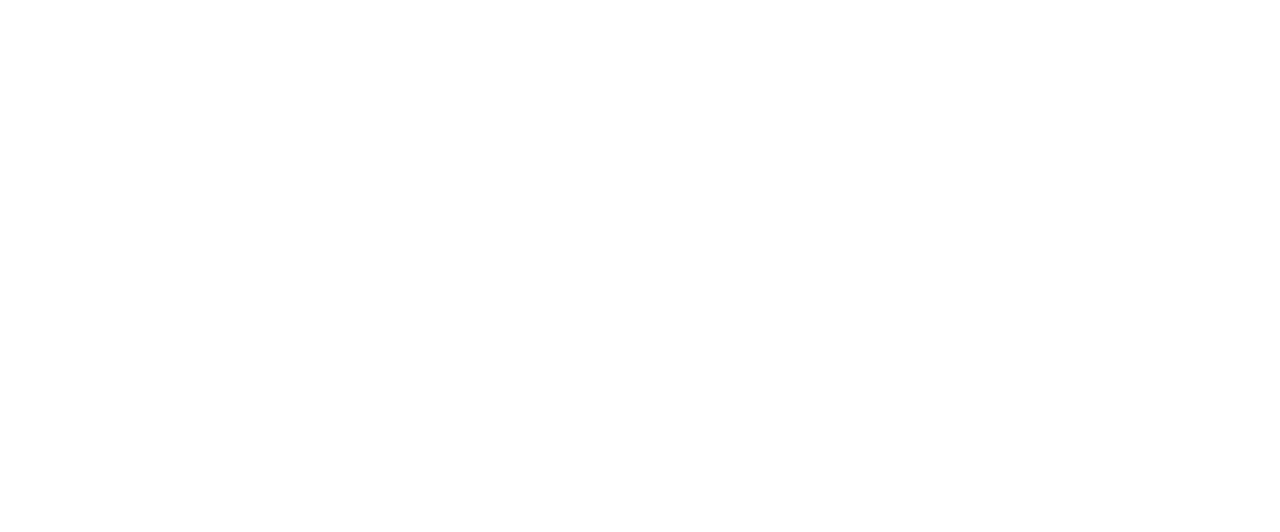
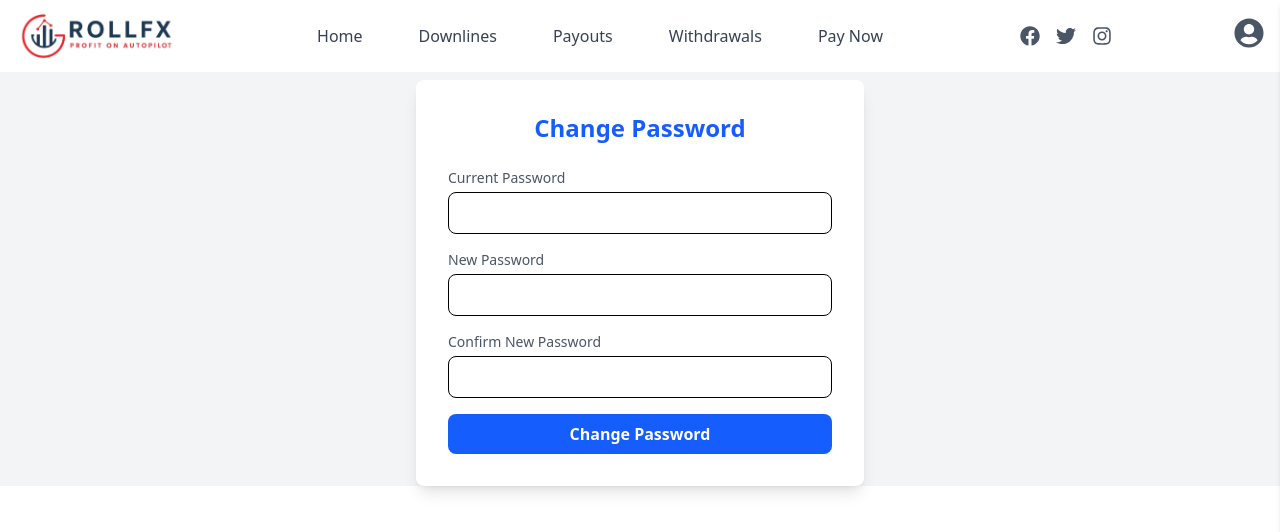
Before and after one commit to sarath-ponnamu/RollFx, a React (Vite) app in the folder client/: page /auth/change-password in a window 1280 px wide. Before the commit this address had no page. Shown: the top 532 px of the page. Built offline with nearby package versions, Linux system fonts and the light colour scheme; sample sign-in values are in the browser's storage.

Commit message:
change password feature added

```diff
--- a/client/src/App.jsx
+++ b/client/src/App.jsx
@@ -18,6 +18,7 @@
 import WhatWeDo from "./pages/public/whatwedo";
 import CopyTrading from "./pages/public/copytrading";
 import EditProfile from "./pages/user/editprofile";
+import ChangePassword from "./pages/user/changepassword.jsx";
 
 // 🔐 Private Route Component
 function PrivateRoute({ children }) {
@@ -85,6 +86,14 @@
         }
       />
       <Route
+        path="/auth/change-password"
+        element={
+          <PrivateRoute>
+            <ChangePassword/>
+          </PrivateRoute>
+        }
+      />
+      <Route
         path="/auth/adm/dashboard"
         element={
           <PrivateRoute>
--- /dev/null
+++ b/client/src/pages/user/changepassword.jsx
@@ -0,0 +1,132 @@
+import { useState } from "react";
+import { useNavigate } from "react-router-dom";
+import UserNavBar from "../../components/user/common/usernavbar";
+
+export default function ChangePassword() {
+  const navigate = useNavigate();
+  const [formData, setFormData] = useState({
+    currentPassword: "",
+    newPassword: "",
+    confirmPassword: "",
+  });
+
+  const [loading, setLoading] = useState(false);
+  const [error, setError] = useState("");
+  const [success, setSuccess] = useState(false);
+
+  const handleChange = (e) => {
+    const { name, value } = e.target;
+    setFormData((prev) => ({
+      ...prev,
+      [name]: value,
+    }));
+  };
+
+  const handleSubmit = async (e) => {
+    e.preventDefault();
+    setError("");
+    setSuccess(false);
+
+    if (formData.newPassword !== formData.confirmPassword) {
+      setError("New password and confirm password do not match.");
+      return;
+    }
+
+    setLoading(true);
+
+    try {
+      const currentUser = JSON.parse(localStorage.getItem("currentuser") || "null");
+      if (!currentUser) {
+        navigate("/login");
+        return;
+      }
+
+      const response = await fetch(
+        `${import.meta.env.VITE_CRYPTO_PAYMENT_API_BASE_URL}/change-password/${currentUser.id}`,
+        {
+          method: "PUT",
+          headers: { "Content-Type": "application/json" },
+          body: JSON.stringify({
+            currentPassword: formData.currentPassword,
+            newPassword: formData.newPassword,
+          }),
+        }
+      );
+
+      if (!response.ok) throw new Error("Password change failed. Please try again.");
+
+      setSuccess(true);
+      setFormData({ currentPassword: "", newPassword: "", confirmPassword: "" });
+    } catch (err) {
+      setError(err.message);
+    } finally {
+      setLoading(false);
+    }
+  };
+
+  return (
+    <>
+      <UserNavBar />
+      <div className="flex items-center justify-center pt-2 bg-gray-100">
+        <div className="w-full max-w-md p-8 space-y-6 bg-white rounded-lg shadow-lg">
+          <h2 className="text-2xl font-bold text-center text-blue-600">Change Password</h2>
+
+          {error && <p className="text-red-500 text-sm text-center">{error}</p>}
+          {success && (
+            <p className="text-green-600 text-sm text-center">
+              Password changed successfully!
+            </p>
+          )}
+
+          <form onSubmit={handleSubmit} className="space-y-4">
+            {/* Current Password */}
+            <div>
+              <label className="block text-sm font-medium text-gray-600">Current Password</label>
+              <input
+                type="password"
+                name="currentPassword"
+                value={formData.currentPassword}
+                onChange={handleChange}
+                className="w-full px-4 py-2 mt-1 border rounded-lg focus:ring-2 focus:ring-blue-400 focus:outline-none"
+                required
+              />
+            </div>
+
+            {/* New Password */}
+            <div>
+              <label className="block text-sm font-medium text-gray-600">New Password</label>
+              <input
+                type="password"
+                name="newPassword"
+                value={formData.newPassword}
+                onChange={handleChange}
+                className="w-full px-4 py-2 mt-1 border rounded-lg focus:ring-2 focus:ring-blue-400 focus:outline-none"
+                required
+              />
+            </div>
+
+            {/* Confirm Password */}
+            <div>
+              <label className="block text-sm font-medium text-gray-600">Confirm New Password</label>
+              <input
+                type="password"
+                name="confirmPassword"
+                value={formData.confirmPassword}
+                onChange={handleChange}
+                className="w-full px-4 py-2 mt-1 border rounded-lg focus:ring-2 focus:ring-blue-400 focus:outline-none"
+                required
+              />
+            </div>
+
+            <button
+              type="submit"
+              className="w-full px-4 py-2 font-semibold text-white bg-blue-600 hover:bg-blue-500 rounded-lg"
+            >
+              {loading ? "Updating..." : "Change Password"}
+            </button>
+          </form>
+        </div>
+      </div>
+    </>
+  );
+}
```
Also changed, not shown: 1 other file (tests, documents, lock files or other folders).
